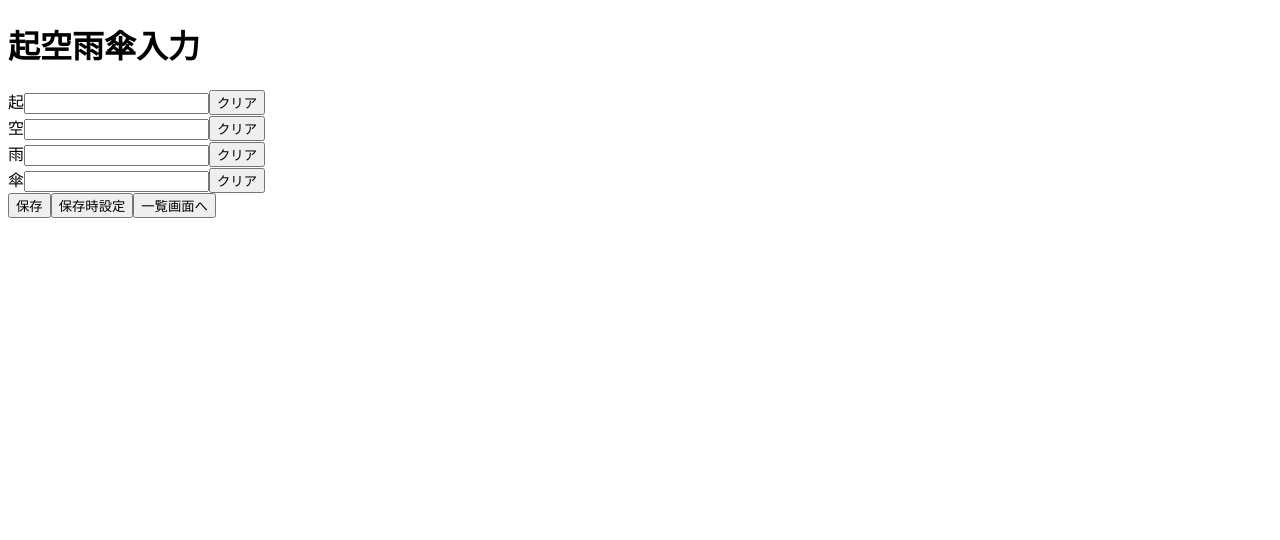
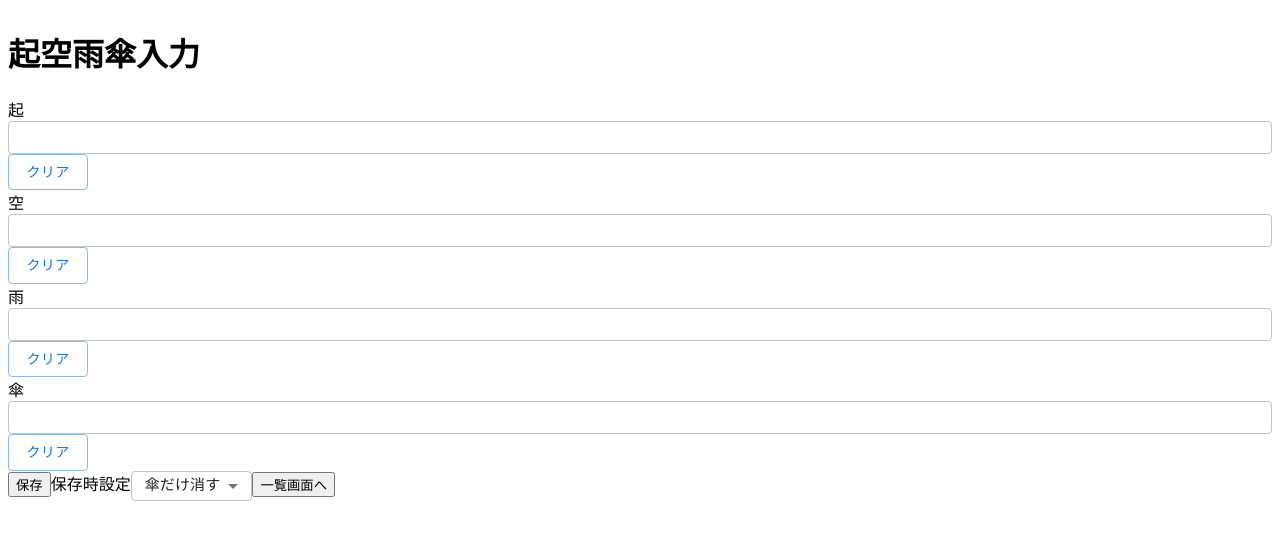
Before and after one commit to kkhassou/toyidea_react_app, a React (Create React App) app: page /simple_input in a window 1280 px wide. Shown: the top 540 px of the page. Built offline with nearby package versions, Linux system fonts and the light colour scheme; no server answers.

Commit message:
一通り機能実装。認証メール送信処理に入る

```diff
--- a/src/presentation/tr_sk_ra_um/simple_input/simple_input_page.js
+++ b/src/presentation/tr_sk_ra_um/simple_input/simple_input_page.js
@@ -1,14 +1,32 @@
-import React, { useState } from "react";
+import React, { useState, useEffect } from "react";
 import { Link, useNavigate } from "react-router-dom";
-
+import { useLocation } from "react-router-dom";
+import { TextField, Button, Select, MenuItem } from "@mui/material";
+import { insertSkyRainUmbrella } from "../../../api/s_r_u_api_client";
+import { onAuthStateChanged, signOut } from "firebase/auth";
+import { auth } from "../../../firebase";
 const SimpleInputPage = () => {
+  const [user, setUser] = useState(null);
+  const location = useLocation();
+  const itemData = location.state?.item;
   const navigate = useNavigate();
   const [inputs, setInputs] = useState({
-    qi: "",
-    kara: "",
-    ame: "",
-    kasa: "",
+    trigger: itemData ? itemData.trigger : "",
+    sky: itemData ? itemData.sky : "",
+    rain: itemData ? itemData.rain : "",
+    umbrella: itemData ? itemData.umbrella : "",
   });
+  const [clearOption, setClearOption] = useState("umbrella");
+  useEffect(() => {
+    const unsubscribe = onAuthStateChanged(auth, (user) => {
+      if (user) {
+        setUser(user);
+      } else {
+        setUser(null);
+      }
+    });
+    return unsubscribe;
+  }, []);
 
   const handleChange = (event) => {
     const { name, value } = event.target;
@@ -20,12 +38,36 @@ const SimpleInputPage = () => {
     setInputs({ ...inputs, [name]: "" });
   };
 
-  const handleSave = () => {
+  const handleSave = async () => {
     // 保存ボタンが押された時の処理を記述
-  };
-
-  const handleSaveSetting = () => {
-    // 保存時設定ボタンが押された時の処理を記述
+    try {
+      const result = await insertSkyRainUmbrella(
+        user.uid,
+        inputs.trigger,
+        inputs.sky,
+        inputs.rain,
+        inputs.umbrella
+      );
+      console.log("保存に成功しました:", result);
+      switch (clearOption) {
+        case "umbrella":
+          setInputs({ ...inputs, umbrella: "" });
+          break;
+        case "rainAndUmbrella":
+          setInputs({ ...inputs, rain: "", umbrella: "" });
+          break;
+        case "skyRainAndUmbrella":
+          setInputs({ ...inputs, sky: "", rain: "", umbrella: "" });
+          break;
+        case "all":
+          setInputs({ trigger: "", sky: "", rain: "", umbrella: "" });
+          break;
+        default:
+          break;
+      }
+    } catch (error) {
+      console.error("保存に失敗しました:", error);
+    }
   };
 
   const handleShowList = () => {
@@ -33,60 +75,135 @@ const SimpleInputPage = () => {
     navigate("/simple_list", { state: {} });
   };
 
+  const handleClearOption = (event) => {
+    setClearOption(event.target.value);
+  };
+
   return (
-    <div>
+    <div style={{ display: "flex", flexDirection: "column" }}>
       <h1>起空雨傘入力</h1>
-      <div>
+      <div style={{ display: "flex", flexDirection: "column" }}>
         <label>起</label>
-        <input
-          type="text"
-          name="qi"
-          value={inputs.qi}
+        <TextField
+          name="trigger"
+          value={inputs.trigger}
           onChange={handleChange}
+          multiline
+          inputProps={{
+            maxLength: 30,
+            style: { whiteSpace: "pre-wrap", wordWrap: "break-word" },
+            wrap: "soft",
+          }}
+          sx={{
+            "& .MuiOutlinedInput-root": {
+              padding: "5px 10px",
+            },
+          }}
         />
-        <button name="qi" onClick={handleClear}>
-          クリア
-        </button>
       </div>
-      <div>
+      <Button
+        sx={{ minWidth: "80px", maxWidth: "80px" }}
+        variant="outlined"
+        name="trigger"
+        onClick={handleClear}
+      >
+        クリア
+      </Button>
+      <div style={{ display: "flex", flexDirection: "column" }}>
         <label>空</label>
-        <input
-          type="text"
-          name="kara"
-          value={inputs.kara}
+        <TextField
+          name="sky"
+          value={inputs.sky}
           onChange={handleChange}
+          multiline
+          inputProps={{
+            maxLength: 30,
+            style: { whiteSpace: "pre-wrap", wordWrap: "break-word" },
+            wrap: "soft",
+          }}
+          sx={{
+            "& .MuiOutlinedInput-root": {
+              padding: "5px 10px",
+            },
+          }}
         />
-        <button name="kara" onClick={handleClear}>
-          クリア
-        </button>
       </div>
-      <div>
+      <Button
+        sx={{ minWidth: "80px", maxWidth: "80px" }}
+        variant="outlined"
+        name="sky"
+        onClick={handleClear}
+      >
+        クリア
+      </Button>
+      <div style={{ display: "flex", flexDirection: "column" }}>
         <label>雨</label>
-        <input
-          type="text"
-          name="ame"
-          value={inputs.ame}
+        <TextField
+          name="rain"
+          value={inputs.rain}
           onChange={handleChange}
+          multiline
+          inputProps={{
+            maxLength: 30,
+            style: { whiteSpace: "pre-wrap", wordWrap: "break-word" },
+            wrap: "soft",
+          }}
+          sx={{
+            "& .MuiOutlinedInput-root": {
+              padding: "5px 10px",
+            },
+          }}
         />
-        <button name="ame" onClick={handleClear}>
-          クリア
-        </button>
       </div>
-      <div>
+      <Button
+        sx={{ minWidth: "80px", maxWidth: "80px" }}
+        variant="outlined"
+        name="rain"
+        onClick={handleClear}
+      >
+        クリア
+      </Button>
+      <div style={{ display: "flex", flexDirection: "column" }}>
         <label>傘</label>
-        <input
-          type="text"
-          name="kasa"
-          value={inputs.kasa}
+        <TextField
+          name="umbrella"
+          value={inputs.umbrella}
           onChange={handleChange}
+          multiline
+          inputProps={{
+            maxLength: 30,
+            style: { whiteSpace: "pre-wrap", wordWrap: "break-word" },
+            wrap: "soft",
+          }}
+          sx={{
+            "& .MuiOutlinedInput-root": {
+              padding: "5px 10px",
+            },
+          }}
         />
-        <button name="kasa" onClick={handleClear}>
-          クリア
-        </button>
       </div>
+      <Button
+        sx={{ minWidth: "80px", maxWidth: "80px" }}
+        variant="outlined"
+        name="umbrella"
+        onClick={handleClear}
+      >
+        クリア
+      </Button>
       <div>
         <button onClick={handleSave}>保存</button>
-        <button onClick={handleSaveSetting}>保存時設定</button>
+        <label>保存時設定</label>
+        <Select
+          value={clearOption}
+          onChange={handleClearOption}
+          displayEmpty
+          style={{ fontSize: "15px", height: "30px" }}
+        >
+          <MenuItem value="umbrella">傘だけ消す</MenuItem>
+          <MenuItem value="rainAndUmbrella">傘と雨を消す</MenuItem>
+          <MenuItem value="skyRainAndUmbrella">傘と雨と空を消す</MenuItem>
+          <MenuItem value="all">全部消す</MenuItem>
+        </Select>
         <button onClick={handleShowList}>一覧画面へ</button>
       </div>
     </div>
--- a/src/presentation/tr_sk_ra_um/simple_list/simple_list_page.js
+++ b/src/presentation/tr_sk_ra_um/simple_list/simple_list_page.js
@@ -4,12 +4,15 @@ import { onAuthStateChanged, signOut } from "firebase/auth";
 import { auth } from "../../../firebase";
 import { Select, MenuItem, Typography } from "@mui/material";
 import FormControl from "@mui/material/FormControl";
-
+import { Link, useNavigate } from "react-router-dom";
 const SimpleListPage = () => {
   const [list, setList] = useState([]);
   const [filteredData, setFilteredData] = useState([]);
   const [filter, setFilter] = useState("all");
+  const [filterItem, setFilterItem] = useState("trigger");
+  const [contentFilter, setContentFilter] = useState("all");
   const [user, setUser] = useState(null);
+  const navigate = useNavigate();
 
   useEffect(() => {
     const unsubscribe = onAuthStateChanged(auth, (user) => {
@@ -33,30 +36,66 @@ const SimpleListPage = () => {
     return unsubscribe;
   }, []);
 
+  useEffect(() => {
+    let filtered = list;
+
+    if (filter !== "all") {
+      filtered = filtered.map((item) => {
+        const newItem = { ...item };
+        for (const key in newItem) {
+          if (key !== "id" && key !== filter) {
+            newItem[key] = "";
+          }
+        }
+        return newItem;
+      });
+    }
+
+    if (contentFilter !== "" && contentFilter !== "all") {
+      filtered = filtered.filter((item) => {
+        for (const key in item) {
+          if (key !== "id" && item[key] === contentFilter) {
+            return true;
+          }
+        }
+        return false;
+      });
+    }
+
+    setFilteredData(filtered);
+  }, [filter, contentFilter, list]);
+
   const handleFilterChange = (event) => {
     const newFilter = event.target.value;
     setFilter(newFilter);
+  };
 
-    if (newFilter === "all") {
-      setFilteredData(list);
-    } else {
-      //   setFilteredData(list.filter((item) => item[newFilter] !== ""));
-      setFilteredData(
-        list.map((item) => {
-          const newItem = { ...item };
-          for (const key in newItem) {
-            if (key !== "id" && key !== newFilter) {
-              newItem[key] = "";
-            }
-          }
-          return newItem;
-        })
-      );
-    }
+  const handleFilterItemChange = (event) => {
+    const newFilterItem = event.target.value;
+    setFilterItem(newFilterItem);
+    setContentFilter("");
+  };
+
+  const handleContentFilterChange = (event) => {
+    const newContentFilter = event.target.value;
+    setContentFilter(newContentFilter);
   };
 
   const handleReconsider = (id) => {
     // 再考するボタンが押された時の処理を記述
+    const selectedItem = list.find((item) => item.id === id);
+    navigate("/simple_input", { state: { item: selectedItem } });
+  };
+
+  const getContentOptions = () => {
+    return list
+      .map((item) => item[filterItem])
+      .filter((value, index, self) => self.indexOf(value) === index)
+      .map((value) => (
+        <MenuItem value={value} style={{ fontSize: "20px" }}>
+          {value}
+        </MenuItem>
+      ));
   };
 
   return (
@@ -112,6 +151,42 @@ const SimpleListPage = () => {
           </MenuItem>
         </Select>
       </FormControl>
+      <Typography variant="h6">フィルタ項目:</Typography>
+      <FormControl variant="standard" sx={{ m: 1, minWidth: 120 }}>
+        <Select
+          value={filterItem}
+          onChange={handleFilterItemChange}
+          variant="outlined"
+          style={{ fontSize: "20px", height: "40px" }}
+        >
+          <MenuItem value="trigger" style={{ fontSize: "20px" }}>
+            起
+          </MenuItem>
+          <MenuItem value="sky" style={{ fontSize: "20px" }}>
+            空
+          </MenuItem>
+          <MenuItem value="rain" style={{ fontSize: "20px" }}>
+            雨
+          </MenuItem>
+          <MenuItem value="umbrella" style={{ fontSize: "20px" }}>
+            傘
+          </MenuItem>
+        </Select>
+      </FormControl>
+      <Typography variant="h6">内容フィルタ:</Typography>
+      <FormControl variant="standard" sx={{ m: 1, minWidth: 120 }}>
+        <Select
+          value={contentFilter}
+          onChange={handleContentFilterChange}
+          variant="outlined"
+          style={{ fontSize: "20px", height: "40px" }}
+        >
+          <MenuItem value="all" style={{ fontSize: "20px" }}>
+            全て
+          </MenuItem>
+          {getContentOptions()}
+        </Select>
+      </FormControl>
       <div>
         {filteredData.map((item) => (
           <div
```
Also changed, not shown: src/App.css (+10 -0 lines).
